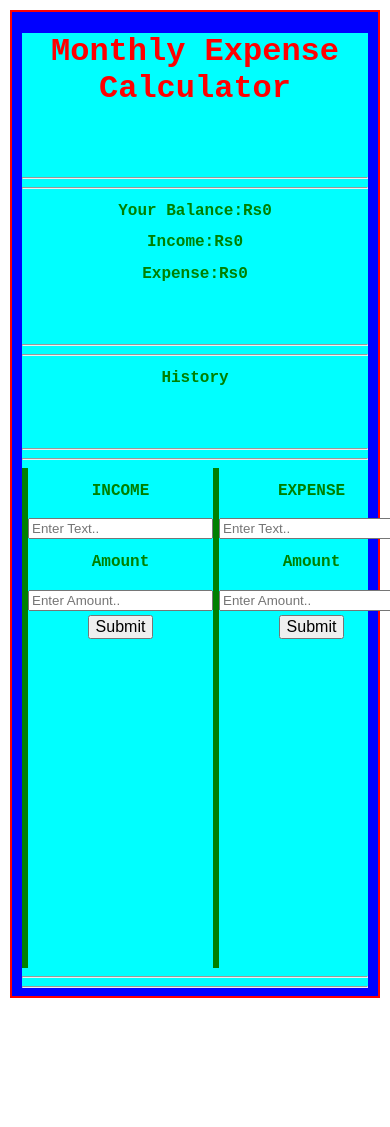
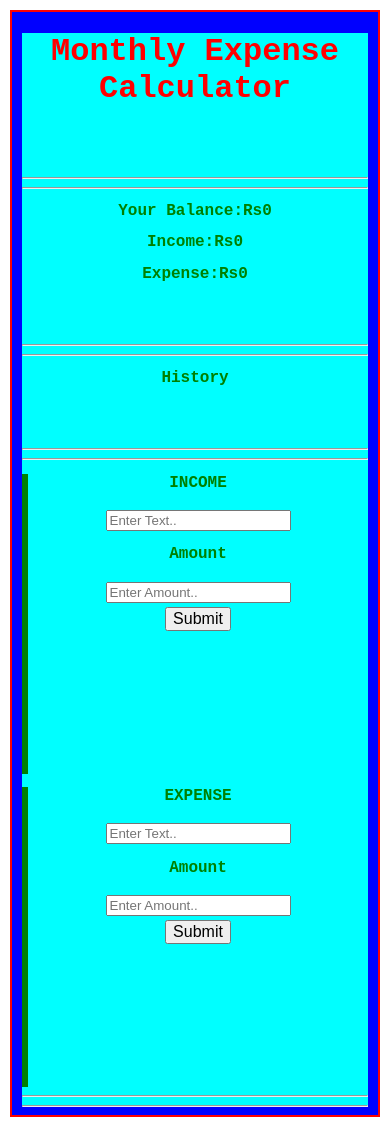
Before and after one commit to NicelinJones/MEC, a React (Create React App) app: page / in a window 390 px wide. Before the commit the page ends 1008 px from the top, so only its background shows below. Built offline with nearby package versions, Linux system fonts and the light colour scheme.

Commit message:
second commit

```diff
--- a/src/components/Transaction.css
+++ b/src/components/Transaction.css
@@ -14,7 +14,7 @@
 }
 .vll {
   border-left: 6px solid green;
-  height: 500px;
+  height: 300px;
 }
 .df{
   display: flex;
@@ -24,8 +24,14 @@
 }
 .vlr {
     border-left: 6px solid green;
-    height: 500px;
+    height: 300px;
   }
   .hl {
     border-left: 6px solid green;
   }
+  @media only screen and (max-width : 450px){
+    .df{
+      display: block;
+    }
+
+  }
```
